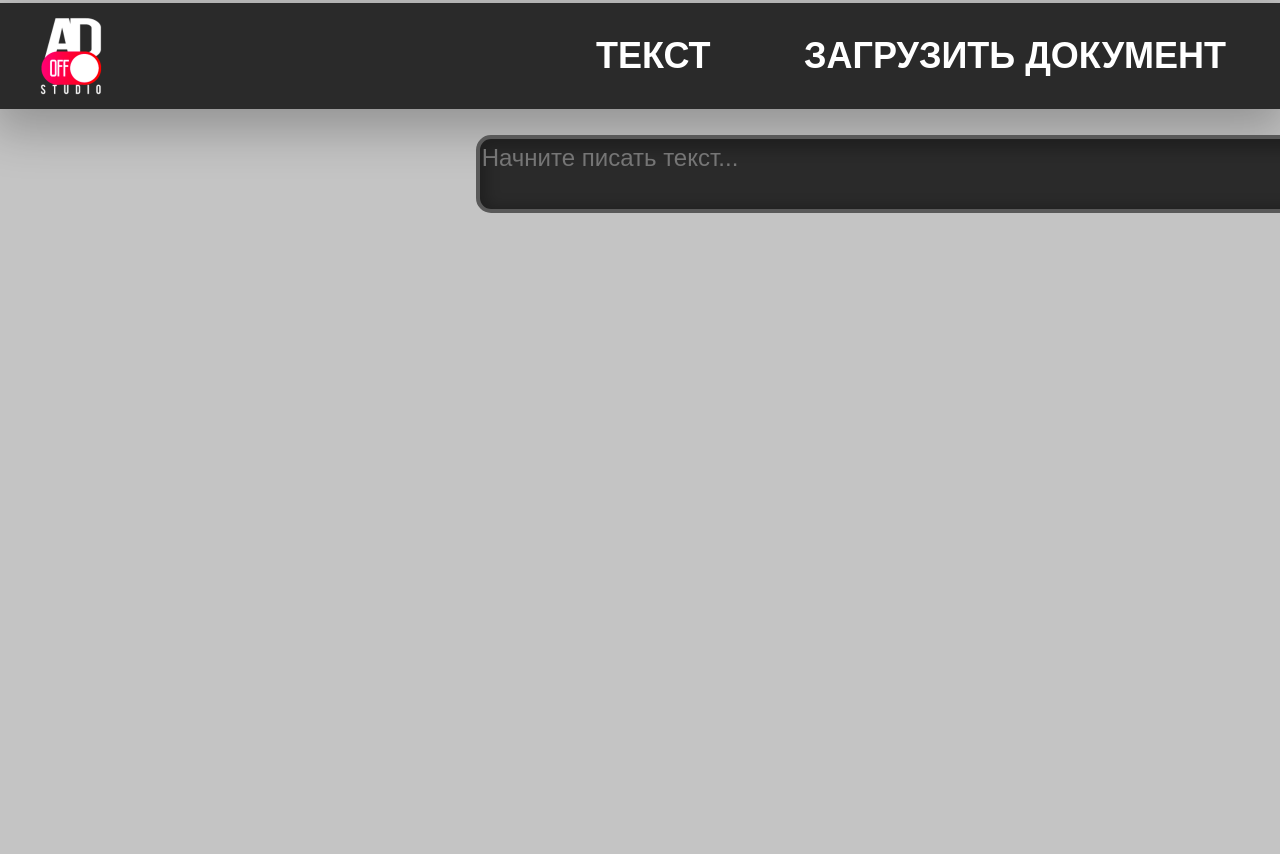
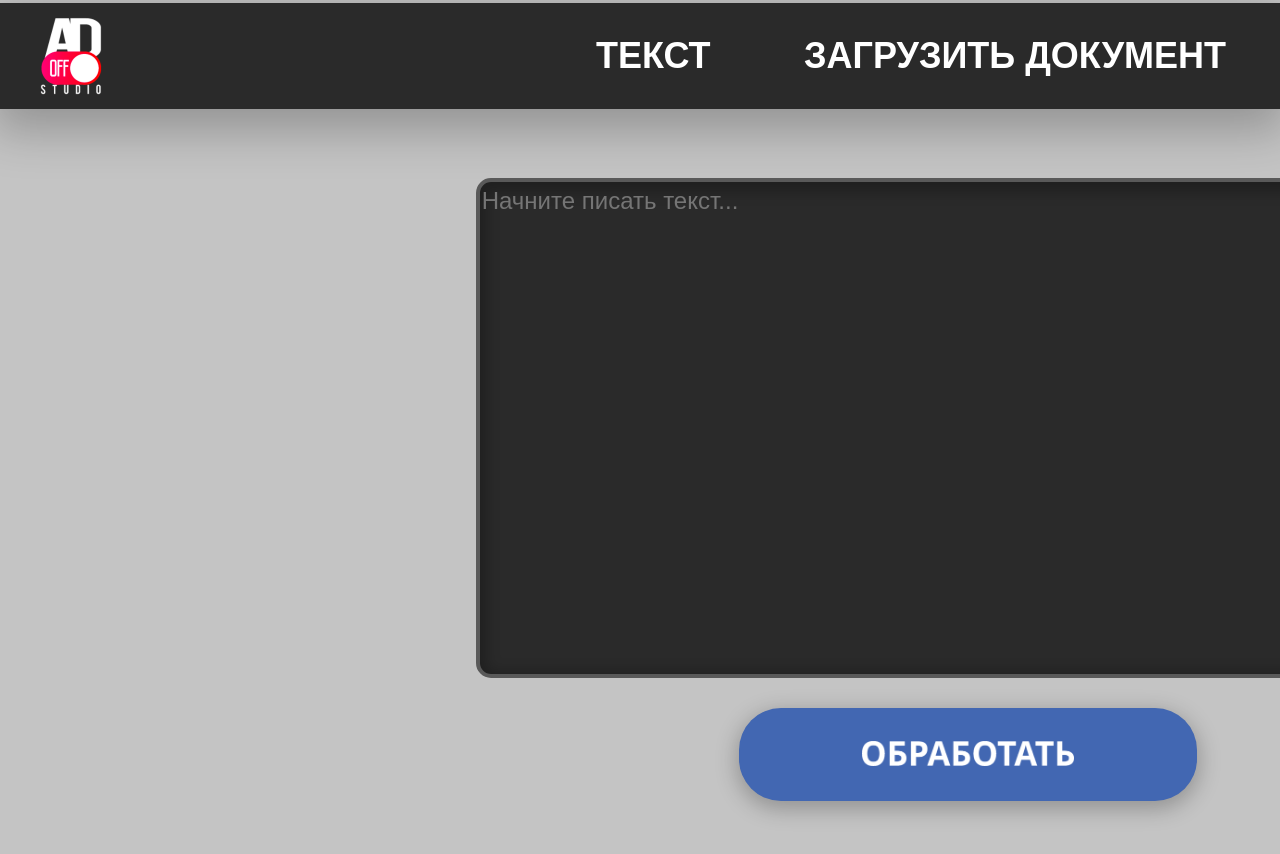
Before and after one commit to AdequacyOFF/Text-Analyzer2, a React (Vite) app: page / in a window 1280 px wide. Shown: the top 854 px of the page. Built offline with nearby package versions, Linux system fonts and the light colour scheme; a web font is replaced by a local one.

Commit message:
пролд

```diff
--- a/src/Pages/Text.jsx
+++ b/src/Pages/Text.jsx
@@ -10,11 +10,7 @@ function Text() {
 
   const handleChange = (event) => {
     setInputValue(event.target.value);
-
-
   };
-
-
 
   const handleSubmit = () => {
     fetch('http://127.0.0.1:8080/text', {
@@ -26,23 +22,23 @@ function Text() {
     });
   };
 
-
   return (
-    <section>
+    <div className="section">
 
       <div>
         <textarea autosize
-          className='text_input' //input_field
+          className='input_field' //input_field
           placeholder='Начните писать текст...'
-          style={{ resize: 'none'}}
           onChange={handleChange}
+          style={{ resize: 'none', height: '500px' }}
+
         />
-        <button className='search_btn' type="button" onClick={handleSubmit}>
-          <img src="src\Images\search.png" alt="" />
+        <button className='Processing_btn' type="button" onClick={handleSubmit}>
+          <img src="src/Images/Processing.png" alt="Processing" />
         </button>
       </div>
       {/* <div className='answer-txt'></div> */}
-    </section>
+    </div>
 
   );
 };
--- a/src/Pages_css/Text.css
+++ b/src/Pages_css/Text.css
@@ -16,15 +16,12 @@
     background: rgb(42, 42, 42);
     /* position: absolute; */
     width: 1034px;
-    /* min-height: 65px; */
+    height: 500px;
 
     margin-left: 21.5%;
 }
 
-.text_input{
-    width: 1034px;
-    height: 100%;
-}
+
 
 .text_input{
     font-family: "NanitoSans", sans-serif;
@@ -55,3 +52,36 @@ section{
     top: 135px;
     bottom: 0;
 }
+
+.Processing_btn {
+  width: 458px;
+  height: 93px;
+  border-radius: 42px;
+  box-shadow: 0px 6px 21px 2px rgba(0, 0, 0, 0.25);
+  background: var(--border-color);
+  margin-left: 37%;
+  margin-top: 26px;
+}
+
+.Processing_btn:hover {
+  box-shadow: 0px 6px 21px 2px rgba(0, 0, 0, 0.25);
+  background: var(--border-color);
+  opacity: 0.6;
+}
+
+.Processing_btn::after {
+  box-shadow: 0px 6px 21px 2px rgba(0, 0, 0, 0.25);
+  background: var(--border-color);
+  opacity: 0.6;
+}
+
+.Processing_btn {
+  font-family: "NanitoSans", sans-serif;
+  font-weight: 600px;
+  font-size: 36px;
+}
+
+.Processing_btn>img{
+  width: 212px;
+  height: auto;
+}
```
Also changed, not shown: src/Images/Processing.png (added).
